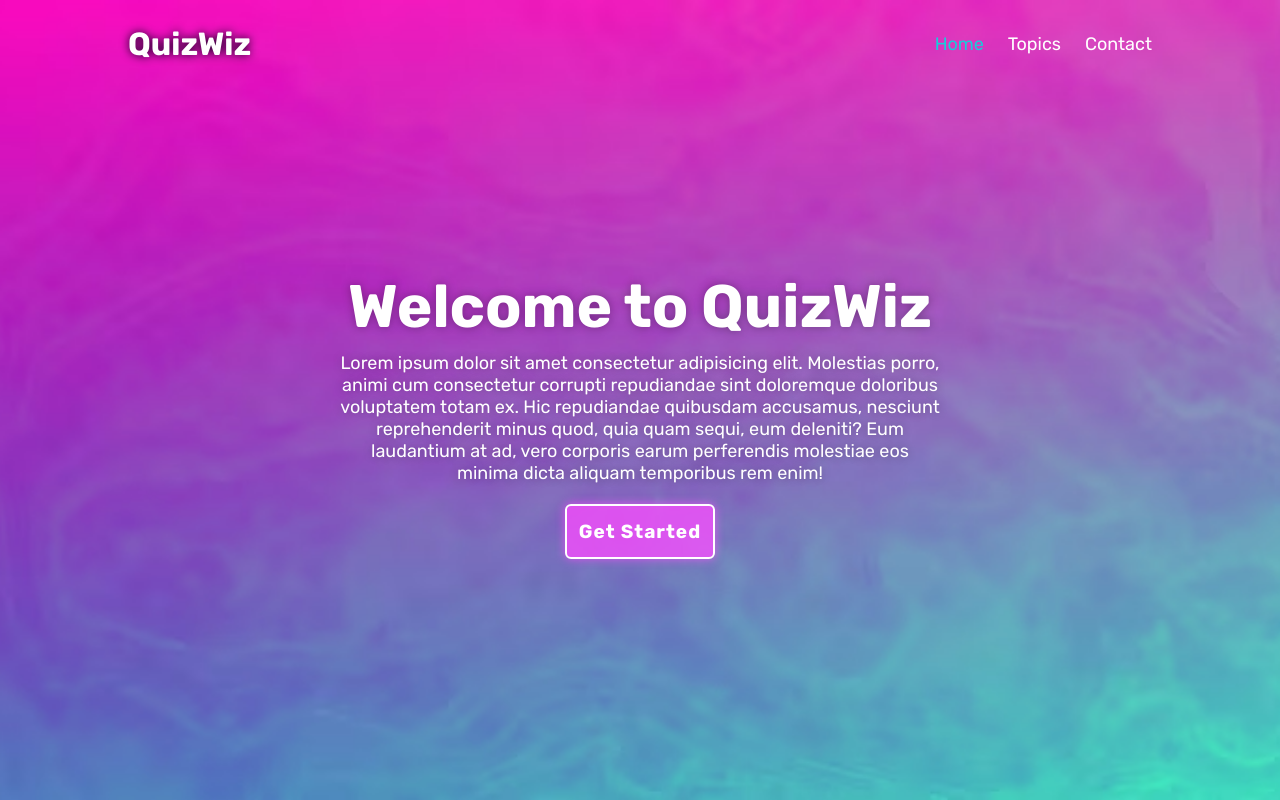
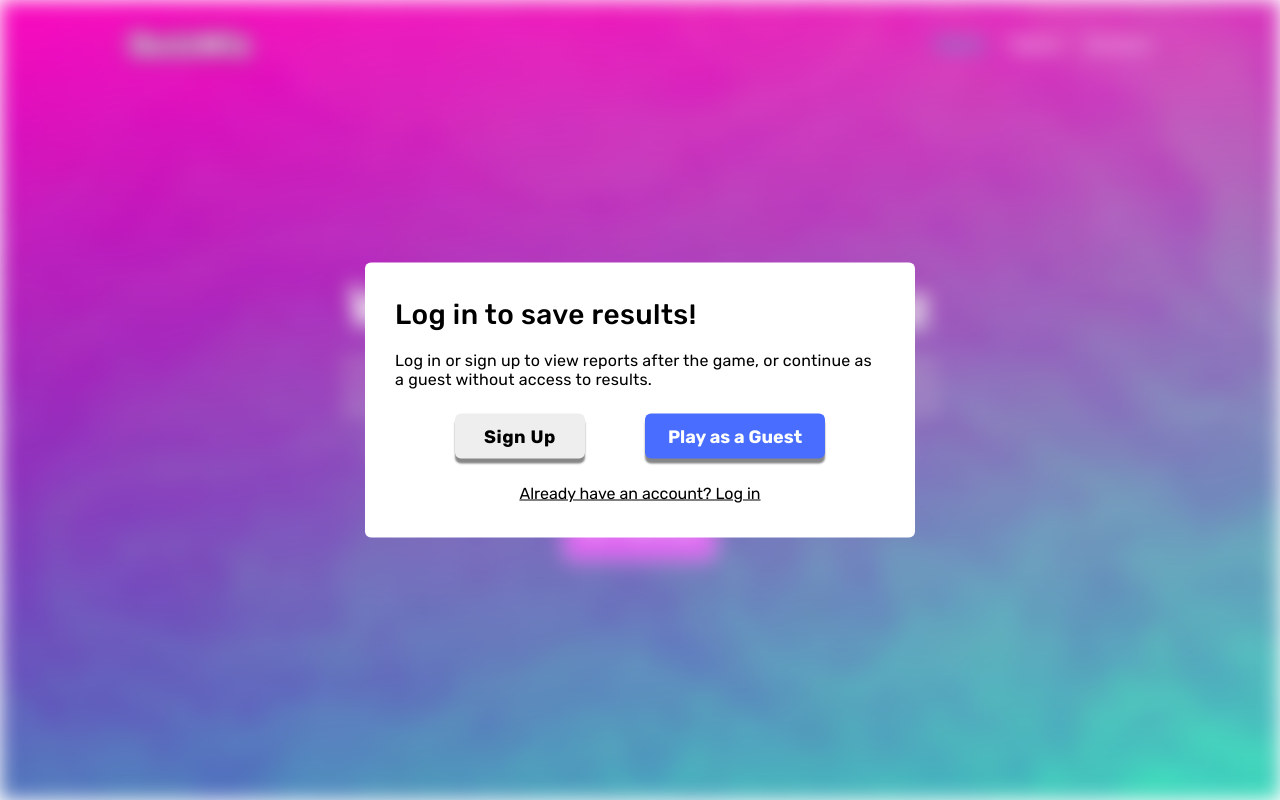
Before and after one commit to N1GHTF8RY/QuizWiz, a website: page index.html in a window 1280 px wide. Both pictures are taken after a click on the button "Get Started". Drawn offline with nearby package versions, Linux system fonts and the light colour scheme.

Commit message:
Added the login prompt

```diff
--- a/index.html
+++ b/index.html
@@ -5,6 +5,7 @@
     <meta http-equiv="X-UA-Compatible" content="IE=edge">
     <meta name="viewport" content="width=device-width, initial-scale=1.0">
     <title>QuizWiz App</title>
+    <script src="https://ajax.googleapis.com/ajax/libs/jquery/3.7.1/jquery.min.js"></script>
     <link rel="stylesheet" href="styles.css">
 </head>
 
@@ -30,10 +31,23 @@
                 <button class="start-button">Get Started</button>
             </div>
         </section>
+    </main>
+    <section class="popup">
+        <div class="popup-info">
+            <h2>Log in to save results!</h2>
+            <p>Log in or sign up to view reports after the game, or continue as a guest without access to results.</p>
 
-    </main>
+            <div class="button-grp">
+                <button class="user-button sign-up">Sign Up</button>
+                <button class="user-button guest-user">Play as a Guest</button>
 
+            </div>
+            <a href="#" class="log-in">Already have an account? Log in</a>
 
+        </div>
+    </section>
+
+    <script src="script.js"></script>
 </body>
 
 </html>
--- a/script.js
+++ b/script.js
@@ -0,0 +1,23 @@
+$(document).ready(function(){
+
+
+    const startButton = $(".start-button");
+    const popupInfo = $(".popup-info");
+    const main = $(".main")
+
+    startButton.click(function(){
+        popupInfo.addClass("active");
+        main.addClass("active");
+    });
+
+    $(document).mouseup(function(e){
+        if($(e.target).closest(popupInfo).length===0){
+            popupInfo.removeClass("active");
+            main.removeClass("active")
+        };
+    });
+
+
+
+
+})
--- a/styles.css
+++ b/styles.css
@@ -51,6 +51,13 @@ body{
     background: url('images/background.jpg');
     background-size: cover;
     background-position: center;
+    pointer-events: auto;
+}
+
+.main.active{
+    filter: blur(10px);
+    transition: .3s ease;
+    pointer-events: none;
 }
 
 .home{
@@ -106,6 +113,102 @@ body{
     box-shadow: none;
 }
 
+.popup-info {
+    position: absolute;
+    top: 50%;
+    left: 50%;
+    transform: translate(-50%,-50%) scale(0.5);
+    background: rgb(255, 255, 255);
+    width: 550px;
+    border-radius: 6px;
+    padding: 35px 30px;
+    opacity: 0;
+    pointer-events: none;
+    transition: .3s ease;
+}
+
+.popup-info.active{
+    opacity: 1;
+    pointer-events: auto;
+    transform: translate(-50%,-50%) scale(1);
+}
+
+.popup-info h2 {
+    font-size: 28px;
+    font-weight: 500;
+    margin-bottom: 20px;
+    color: black;
+    letter-spacing: 0.4px;
+    font-weight: 500;
+}
+
+.popup-info p {
+    font-size: 16px;
+    color: black;
+    letter-spacing: 0.2px;
+
+}
+
+.popup-info .button-grp{
+    display: flex;
+    justify-content: space-evenly;
+    align-items: center;
+    margin: 25px 0px;
+
+}
+
+.popup-info .button-grp .user-button {
+    height: 45px;
+    border: 2px solid;
+    outline: none;
+    border-radius: 6px;
+    box-shadow:0px 5px 2px #878787;
+    text-decoration: none;
+    font-size: 18px;
+    cursor: pointer;
+    transition: .1s;
+}
+
+.popup-info .button-grp .sign-up{
+    width: 130px;
+    font-weight: 600;
+    letter-spacing: 0.5px;
+    background: rgb(238, 238, 238);
+    border: none;
+}
+
+.popup-info .button-grp .sign-up:hover{
+    background: rgb(211, 211, 211);
+    box-shadow: 0px 2px 1px #878787;
+    font-size: 17px;
+}
+
+
+.popup-info .button-grp .guest-user {
+    width: 180px;
+    font-weight: 600;
+    color: white;
+    background-color: rgb(73, 109, 255);
+    border: none;
+
+}
+
+.popup-info .button-grp .guest-user:hover {
+    background: rgb(34, 76, 243);
+    box-shadow: 0px 2px 1px #878787;
+    font-size: 17px;
+}
+
+.popup-info a.log-in {
+    display: flex;
+    justify-content: center;
+    color: #000000;
+}
+
+
+
+
+
 
 
 
```
